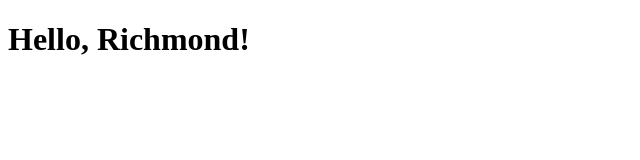
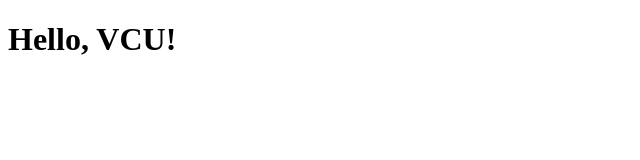
Before and after one commit to deHank/CMSC35500, a plain HTML site: page index.html in a window 1280 px wide. Shown: the whole page, without its empty margins (0-640 px from the left). Drawn offline with Linux system fonts and the light colour scheme.

Commit message:
Changed Richmond to VCU

```diff
--- a/index.html
+++ b/index.html
@@ -7,6 +7,6 @@
     <title>Hello World</title>
 </head>
 <body>
-    <h1>Hello, Richmond!</h1>
+    <h1>Hello, VCU!</h1>
 </body>
 </html>
```
